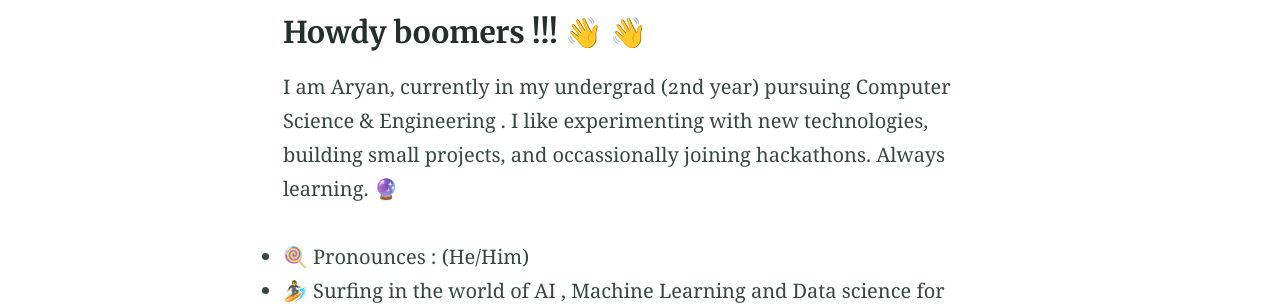
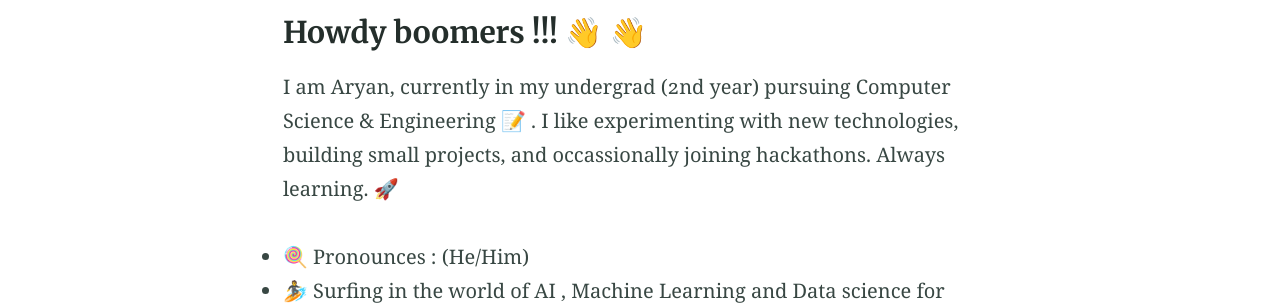
Before and after one commit to Aryannath/aryannath.github.io, a Jekyll site: the page built from index.md, in a window 1280 px wide. Shown: the part 526-831 px from the top of the page. Built offline with Jekyll 4.4.1, drawn with Linux system fonts in a browser that asks for light colours; emoji names are drawn with the system emoji font; part of the change alters nothing that is shown.

```diff
--- a/index.md
+++ b/index.md
@@ -7,7 +7,7 @@ feature_text: <h2 style="color:white"> Yes! I would prefer a zombie apocalypse o
 
 ### Howdy boomers !!! :wave: :wave:
 
-I am Aryan, currently in my undergrad (2nd year) pursuing Computer Science & Engineering . I like experimenting with new technologies, building small projects, and occassionally joining hackathons. Always learning. :crystal_ball:
+I am Aryan, currently in my undergrad (2nd year) pursuing Computer Science & Engineering :pencil: . I like experimenting with new technologies, building small projects, and occassionally joining hackathons. Always learning. :rocket:
 
  * :lollipop:  Pronounces : (He/Him)
  * :surfer:  Surfing in the world of AI , Machine Learning and Data science for almost a year now.
```
